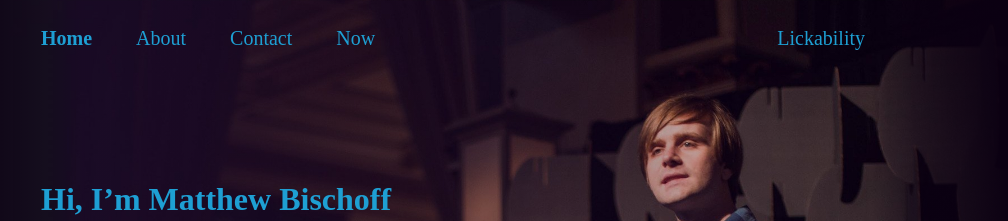
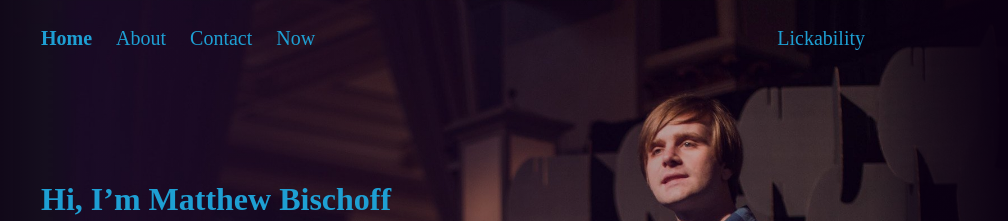
Before and after one commit to mbbischoff/website, a Jekyll site: the page built from index.html, in a window 1280 px wide. Shown: the top 221 px of the page, without its empty margins (187-1195 px from the left). Built offline with Jekyll 4.4.1, drawn with Linux system fonts in a browser that asks for light colours; some web fonts are replaced; the list of posts is cut into pages by our own code.

Commit message:
Updated Header

```diff
--- a/_sass/_header.scss
+++ b/_sass/_header.scss
@@ -28,7 +28,7 @@ header {
 
   nav#page-links {
     a { color: $text-blue; font-size: 20px; }
-    div > a { margin-right: 40px; }
+    div > a { margin-right: 20px; }
 
     display: flex;
     justify-content: space-between;
```
